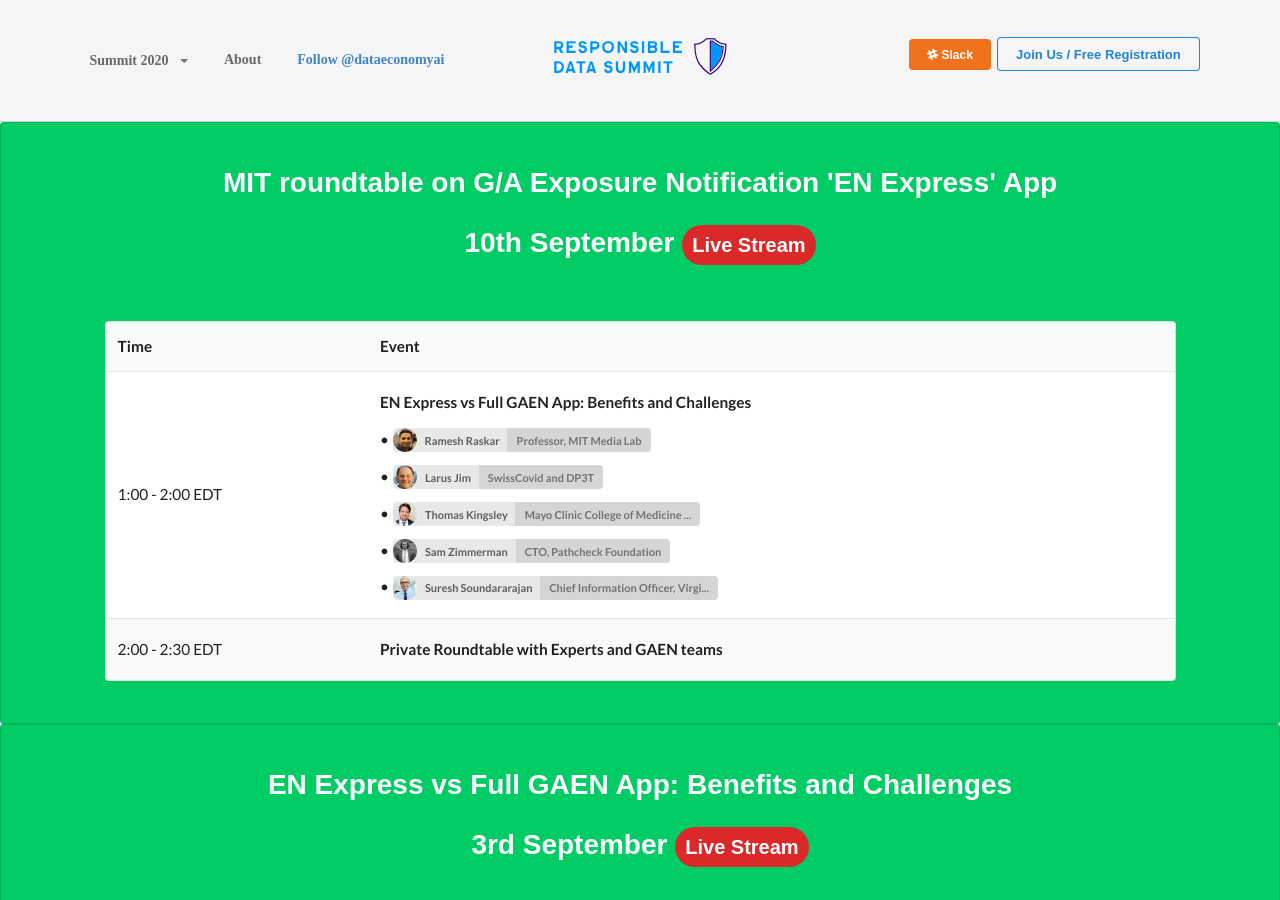
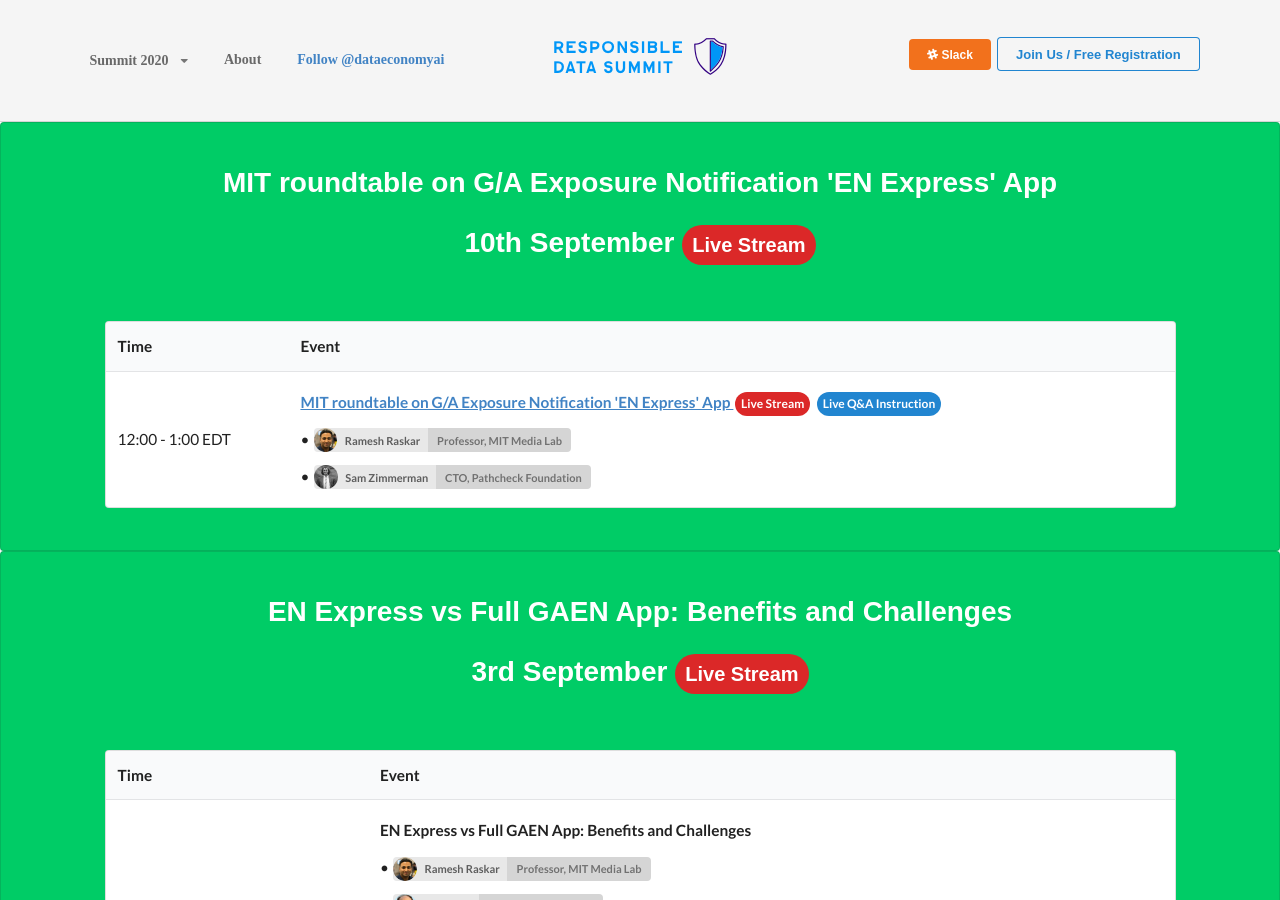
Before and after one commit to responsible-data-summit/events, a Jekyll site: the page built from agenda-0806.html, in a window 1280 px wide and 900 px high. Built offline with Jekyll 4.4.1, drawn with Linux system fonts in a browser that asks for light colours; some web fonts are replaced; comment, search, counter and statistics services are not loaded.

Commit message:
correct agenda date

```diff
--- a/agenda-0806.html
+++ b/agenda-0806.html
@@ -17,7 +17,7 @@
                 </tr>
             </thead>
             <tbody>
-                {% for event in site.data.agenda0902 %}
+                {% for event in site.data.agenda0910 %}
                     <tr style="line-height: 2.4em;">
                         <td>{{event.time}} EDT </td>
                         <td>
```
